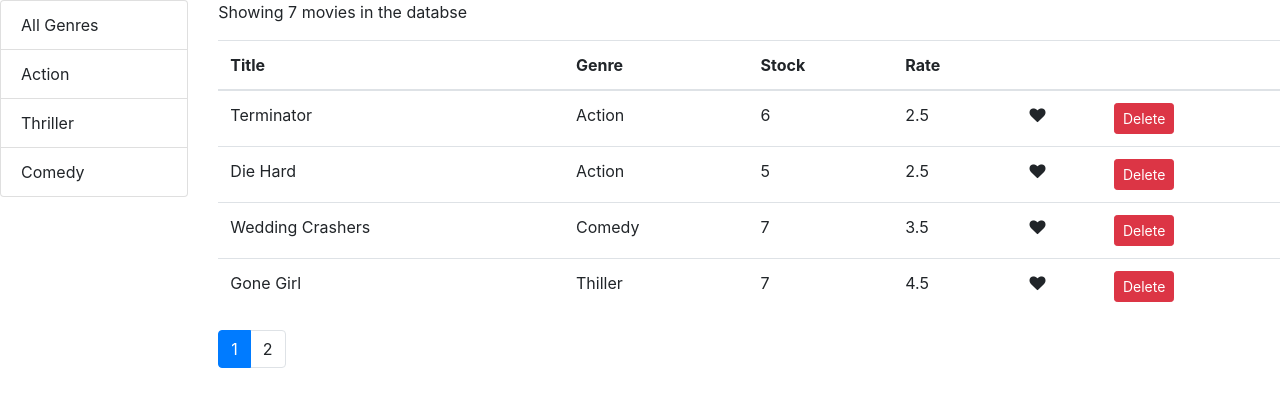
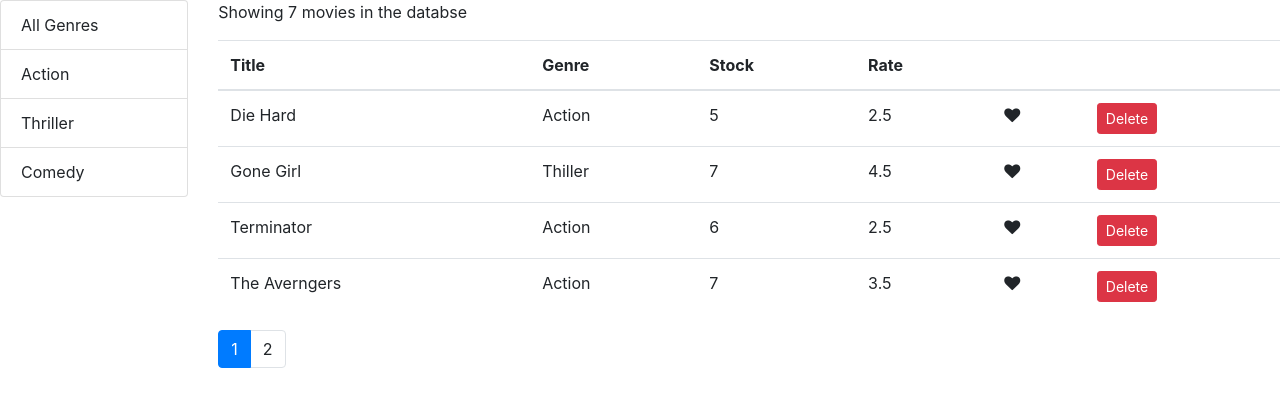
Before and after one commit to salmaatarekk/Learning-React, a React (Create React App) app in the folder counter-app/: page / in a window 1280 px wide. Shown: the top 406 px of the page. Built offline with nearby package versions, Linux system fonts and the light colour scheme.

Commit message:
sort by column and make the code more consistent

```diff
--- a/counter-app/src/components/movies.jsx
+++ b/counter-app/src/components/movies.jsx
@@ -1,8 +1,9 @@
 import React, { Component } from 'react';
-import Like from './common/like';
 import Pagination from './common/pagination';
 import {paginate} from '../utils/paginate';
 import ListGroup from './common/listGroup';
+import MoviesTable from './moviesTable';
+import _ from 'lodash';
 
 class Movies extends Component {
     state = {
@@ -66,6 +67,7 @@
 
 
         ],
+        sortColumn : {path : 'title', order : 'asc'},
         genres: ['All Genres',  'Action', 'Thriller', 'Comedy'],
         currentPage : 1,
         pageSize : 4
@@ -97,10 +99,14 @@
 
 
      };
+     handleSort = sortColumn => {
+
+        this.setState ( {sortColumn} );
+     };
 
 
     render() {
-        const { pageSize, currentPage, selectedGenre , movies : allMovies} = this.state
+        const { pageSize, currentPage, selectedGenre , movies : allMovies, sortColumn} = this.state
         const {length : count} = this.state.movies;
         console.log('count : ', this.state.movies.length);
         if(count === 0)
@@ -108,7 +114,10 @@
 
         const filtered = (selectedGenre && selectedGenre != 'All Genres') ? allMovies.filter(  m => m.genre == selectedGenre)
          : allMovies;
-        const movies = paginate(filtered, currentPage, pageSize);
+
+        const sorted =  _.orderBy(filtered, [sortColumn.path], sortColumn.order);
+
+        const movies = paginate(sorted, currentPage, pageSize);
 
         return (
 
@@ -122,39 +131,12 @@
                 <div className="col">
 
                 <p>Showing {filtered.length} movies in the databse </p>
-                <table className = "table">
-                <thead>
-                    <tr>
-                        <th>Title</th>
-                        <th>Genre</th>
-                        <th>Stock</th>
-                        <th>Rate</th>
-                        <th />
-                        <th/>
-                    </tr>
-                </thead>
-                <tbody>
-                    {movies.map(movie =>(
-                        <tr key= {movie.id}>
-                            <td>{movie.title}</td>
-                            <td>{movie.genre}</td>
-                            <td>{movie.numberInStock}</td>
-                            <td>{movie.dailyRentalRate}</td>
-                            <td> <Like liked = {movie.liked}
-                            onClick = { () => this.handleLike(movie) }
-
-                            /> </td>
-                            <td>
-                            <button
-                            onClick = {() => this.handleDelete(movie)}
-                            className= "btn btn-danger btn-sm"
-                             >Delete</button>
-                             </td>
-                        </tr>
-                    ))}
-                </tbody>
-
-                </table>
+                <MoviesTable movies = {movies}
+                sortColumn = {sortColumn}
+                onLike = {this.handleLike}
+                onDelete = {this.handleDelete}
+                onSort = {this.handleSort}
+                />
                 <Pagination
                 itmesCount = {filtered.length}
                  pageSize = {pageSize}
--- /dev/null
+++ b/counter-app/src/components/moviesTable.jsx
@@ -0,0 +1,63 @@
+import React, {Component} from 'react';
+import Like from './common/like';
+
+class MoviesTable extends Component {
+
+raiseSort = path =>{
+    const sortColumn = {...this.props.sortColumn};
+         if(sortColumn.path === path)
+         sortColumn.order = (sortColumn.order === "asc") ? "desc" : "asc";
+         else{
+             sortColumn.path = path;
+             sortColumn.order = "asc";
+         }
+         this.props.onSort(sortColumn);
+
+};
+
+    render() {
+
+        const {movies , onDelete, onLike, onSort} = this.props;
+        return (
+            <table className = "table">
+                    <thead>
+                        <tr>
+                            <th onClick = {() => this.raiseSort ('title')}>Title</th>
+                            <th onClick = {() => this.raiseSort ('genre')}>Genre</th>
+                            <th onClick = {() => this.raiseSort ('numberInStock')}>Stock</th>
+                            <th onClick = {() => this.raiseSort ('dailyRentalRate')}>Rate</th>
+                            <th />
+                            <th/>
+                        </tr>
+                    </thead>
+                    <tbody>
+                        {movies.map(movie =>(
+                            <tr key= {movie.id}>
+                                <td>{movie.title}</td>
+                                <td>{movie.genre}</td>
+                                <td>{movie.numberInStock}</td>
+                                <td>{movie.dailyRentalRate}</td>
+                                <td> <Like liked = {movie.liked}
+                                onClick = { () => onLike(movie) }
+
+                                /> </td>
+                                <td>
+                                <button
+                                onClick = {() => onDelete(movie)}
+                                className= "btn btn-danger btn-sm"
+                                 >Delete</button>
+                                 </td>
+                            </tr>
+                        ))}
+                    </tbody>
+
+                    </table>
+
+         );
+
+    }
+}
+
+
+
+export default MoviesTable;
```
